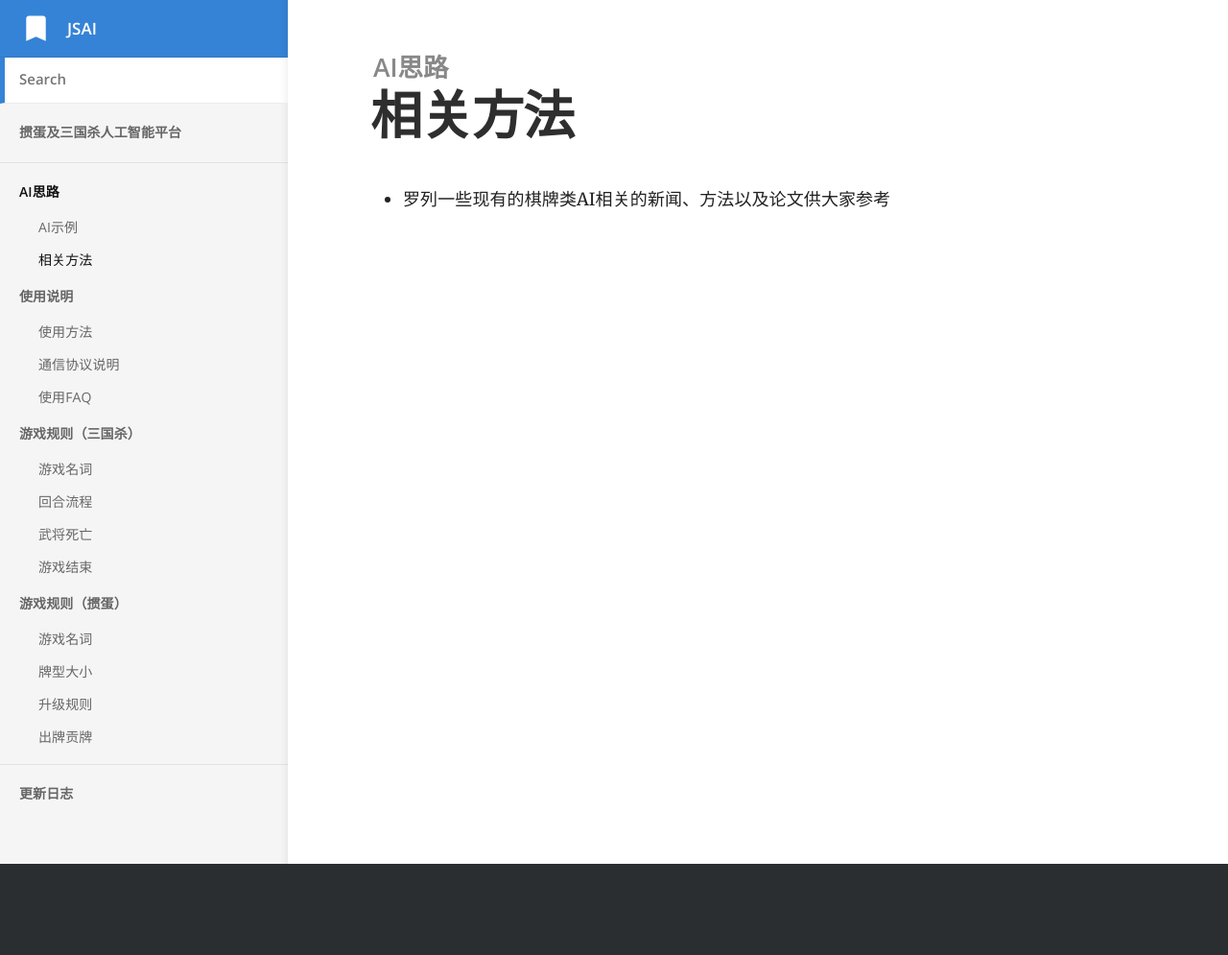
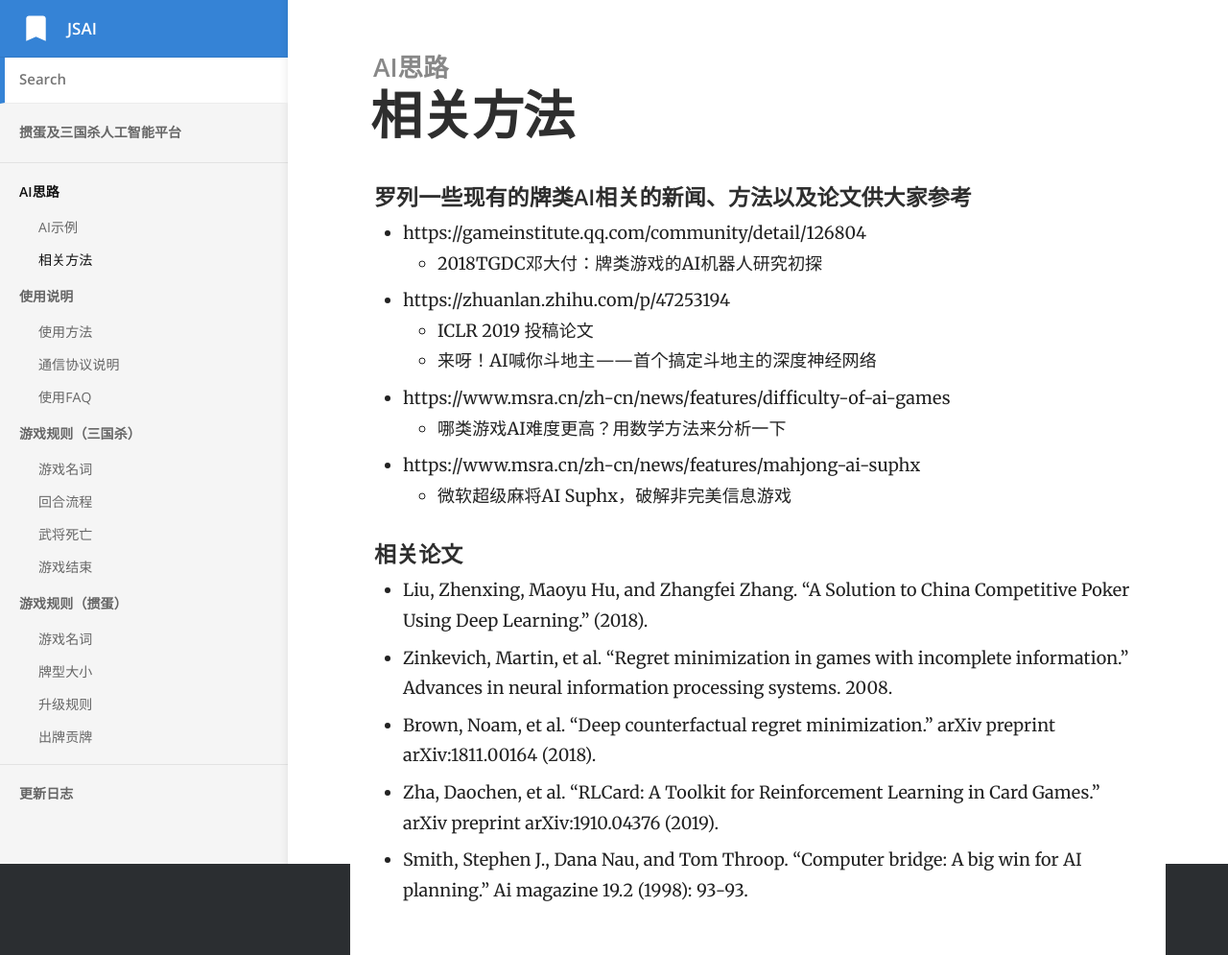
Before and after one commit to njuptGD/njuptGD.github.io, a Jekyll site: the page built from _docs/AI思路/相关方法.md, in a window 1280 px wide. Shown: the whole page at 96% size. Built offline with Jekyll 4.4.1, drawn with Linux system fonts in a browser that asks for light colours; before the commit the page ends 900 px from its top, so only the background shows below that.

Commit message:
# duck patch

```diff
--- a/_docs/AI思路/相关方法.md
+++ b/_docs/AI思路/相关方法.md
@@ -4,4 +4,24 @@ category: AI思路
 order: 2
 ---
 
-+ 罗列一些现有的棋牌类AI相关的新闻、方法以及论文供大家参考
+#### 罗列一些现有的牌类AI相关的新闻、方法以及论文供大家参考
+
++ https://gameinstitute.qq.com/community/detail/126804
+  - 2018TGDC邓大付：牌类游戏的AI机器人研究初探
+
++ https://zhuanlan.zhihu.com/p/47253194
+  - ICLR 2019 投稿论文
+  - 来呀！AI喊你斗地主——首个搞定斗地主的深度神经网络
+
++ https://www.msra.cn/zh-cn/news/features/difficulty-of-ai-games
+  - 哪类游戏AI难度更高？用数学方法来分析一下
+
++ https://www.msra.cn/zh-cn/news/features/mahjong-ai-suphx
+  - 微软超级麻将AI Suphx，破解非完美信息游戏
+
+#### 相关论文
++ Liu, Zhenxing, Maoyu Hu, and Zhangfei Zhang. "A Solution to China Competitive Poker Using Deep Learning." (2018).
++ Zinkevich, Martin, et al. "Regret minimization in games with incomplete information." Advances in neural information processing systems. 2008.
++ Brown, Noam, et al. "Deep counterfactual regret minimization." arXiv preprint arXiv:1811.00164 (2018).
++ Zha, Daochen, et al. "RLCard: A Toolkit for Reinforcement Learning in Card Games." arXiv preprint arXiv:1910.04376 (2019).
++ Smith, Stephen J., Dana Nau, and Tom Throop. "Computer bridge: A big win for AI planning." Ai magazine 19.2 (1998): 93-93.
```
Also changed, not shown: _docs/使用说明/使用方法.md (+3 -3 lines), index.md (+15 -5 lines).
